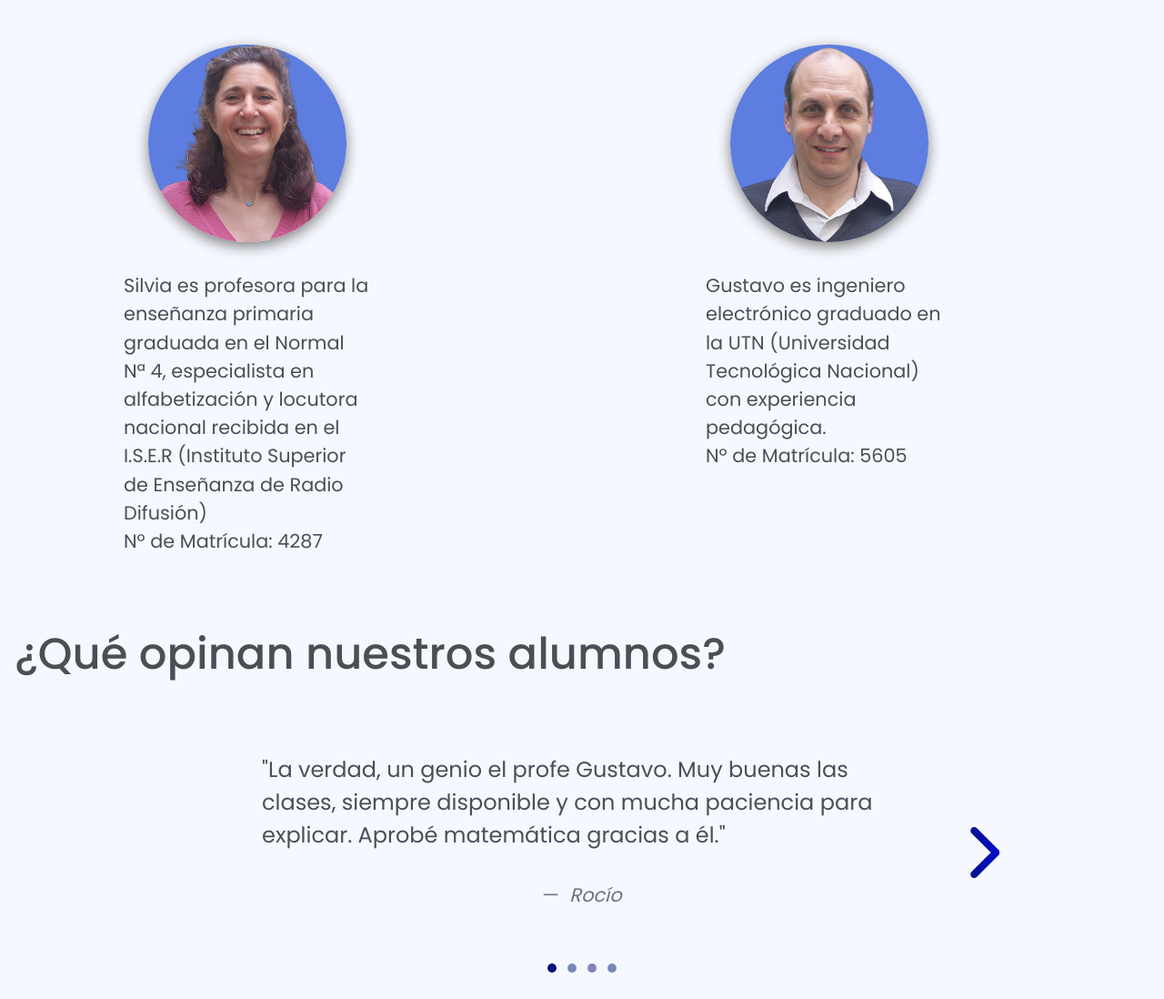
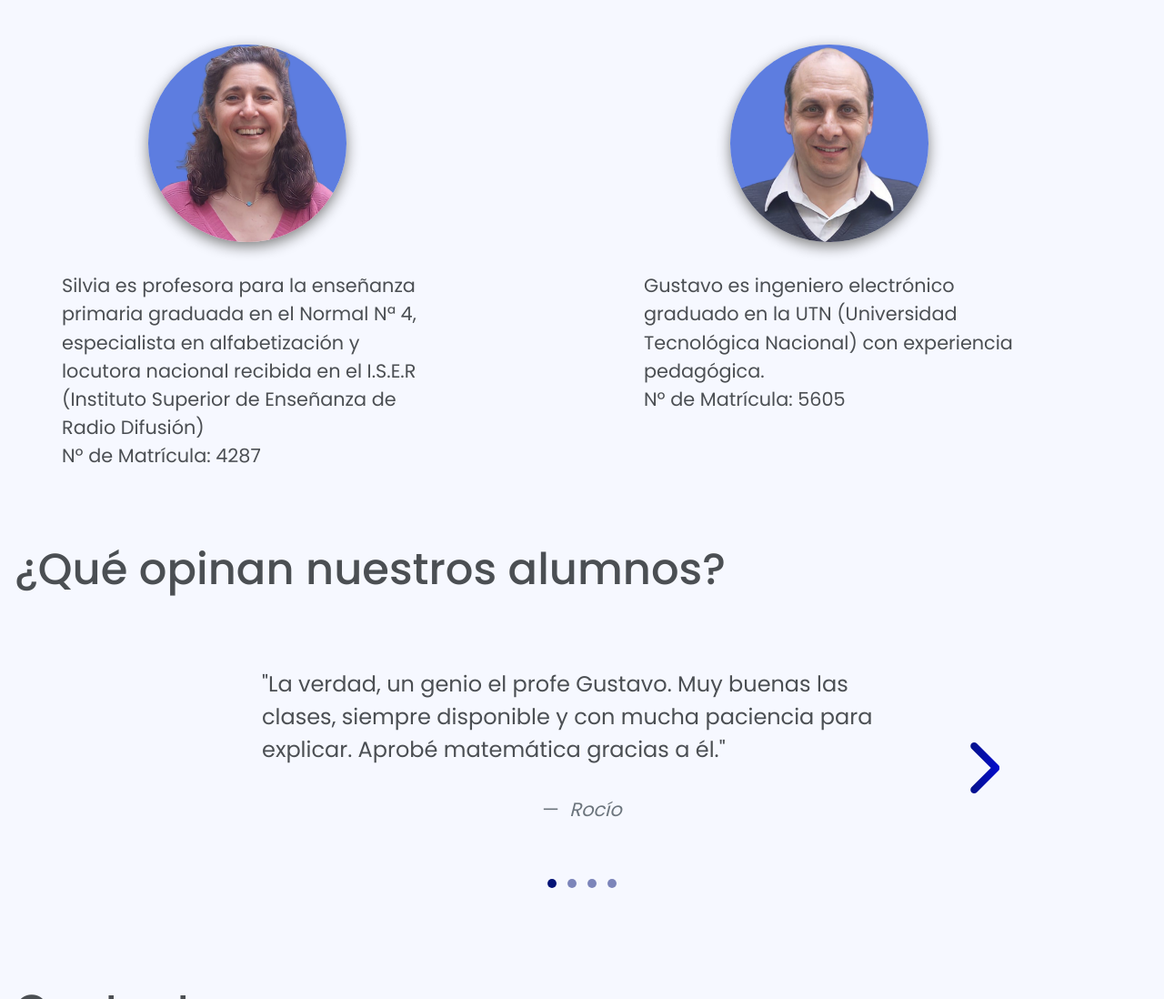
Before and after one commit to ErneDainesi/profesores-y-maestros, a website: page index.html in a window 1280 px wide. Shown: the part 1547-2645 px from the top of the page at 91% size. Drawn offline with nearby package versions, Linux system fonts and the light colour scheme; files whose address does not match are found by name.

Commit message:
arreglo ancho de texto de profes

```diff
--- a/assets/sass/sections/_about-us.scss
+++ b/assets/sass/sections/_about-us.scss
@@ -71,3 +71,16 @@
 		}
 	}
 }
+
+@media screen and (min-width: 993px) and (max-width: 1505px) {
+	#about-us {
+		.teacher-container {
+			.teacher-info {
+				&-text {
+					margin: 0 auto;
+					max-width: 75%;
+				}
+			}
+		}
+	}
+}
```
Also changed, not shown: assets/css/main.css, 1 other file.
